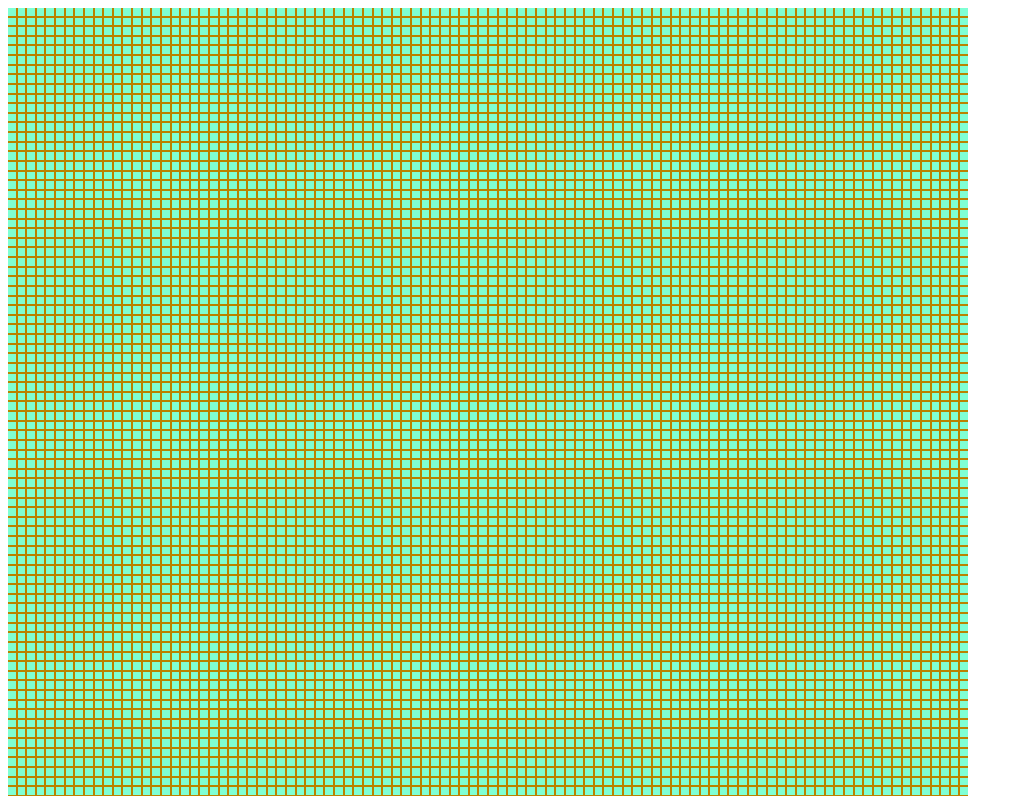
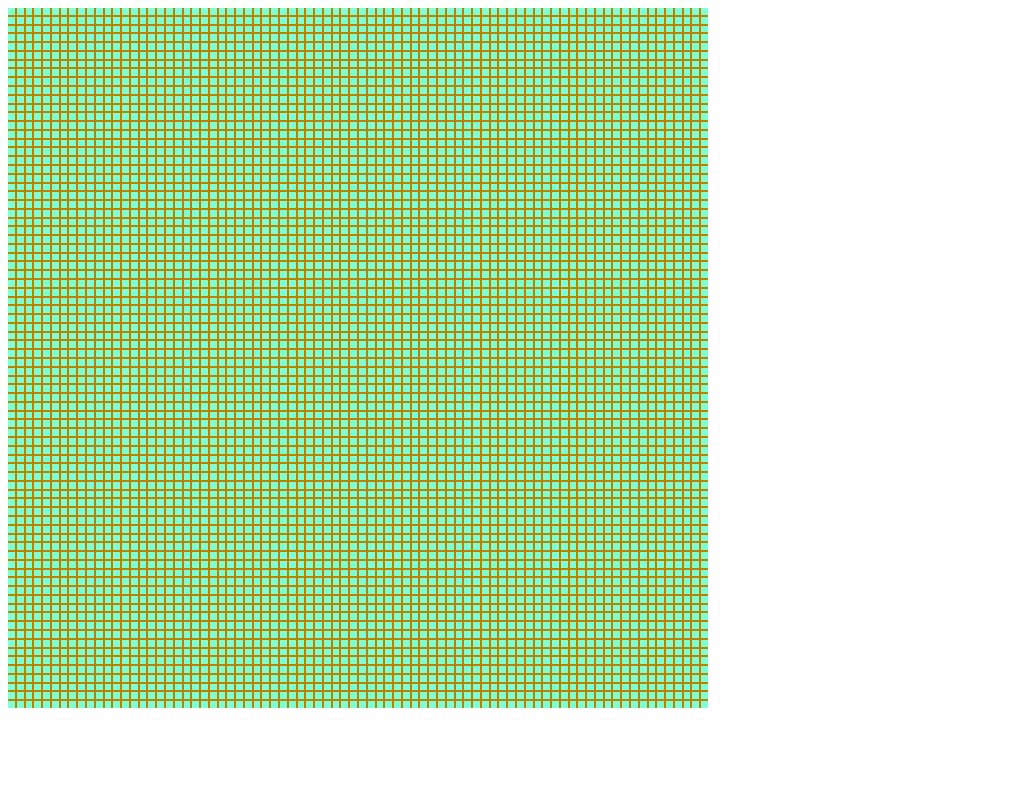
Before and after one commit to StuvaScript/etch-a-sketch, a plain HTML site: page index.html in a window 1280 px wide. Shown: the top 796 px of the page, without its empty margins (0-1023 px from the left). Drawn offline with Linux system fonts and the light colour scheme.

Commit message:
Save often

```diff
--- a/javascript.js
+++ b/javascript.js
@@ -1,4 +1,4 @@
-let choice = 100;
+let choice = 80;
 
 let grid = choice * choice;
 // let square;
--- a/style.css
+++ b/style.css
@@ -4,8 +4,8 @@
 }
 
 #container {
-    width: 960px;
-    height: 960px;
+    width: 700px;
+    height: 700px;
     background: rgb(186, 130, 0);
     display: grid;
     grid-template-columns: repeat(var(--grid-size), 1fr);
```
